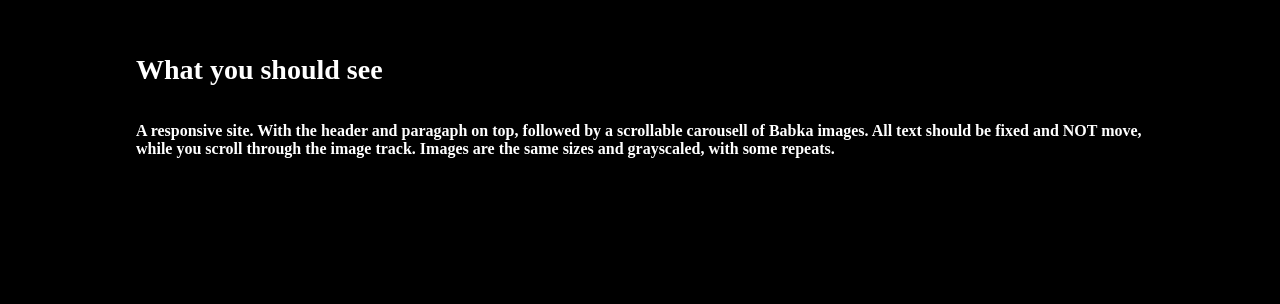
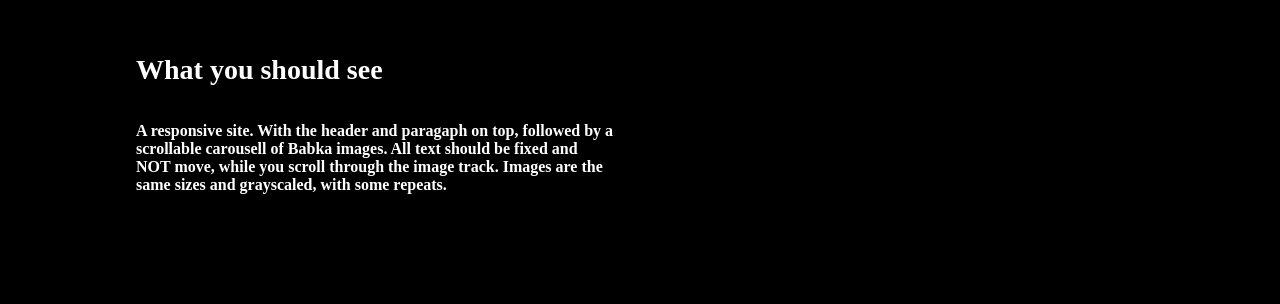
Before and after one commit to Jooma23/Coding-practice, a plain HTML site: page 0scratchpad.html in a window 1280 px wide. Shown: the part 154-458 px from the top of the page. Drawn offline with Linux system fonts and the light colour scheme.

Commit message:
fixing max width

```diff
--- a/0scratchpad.html
+++ b/0scratchpad.html
@@ -17,7 +17,7 @@
             display: flex;
             position: fixed;
             flex-wrap: wrap;
-            max-height: 20vh;
+            max-width: 480px;
             font-size: 1em;
             top: 10vh;
             overflow-wrap: break-word;
```
